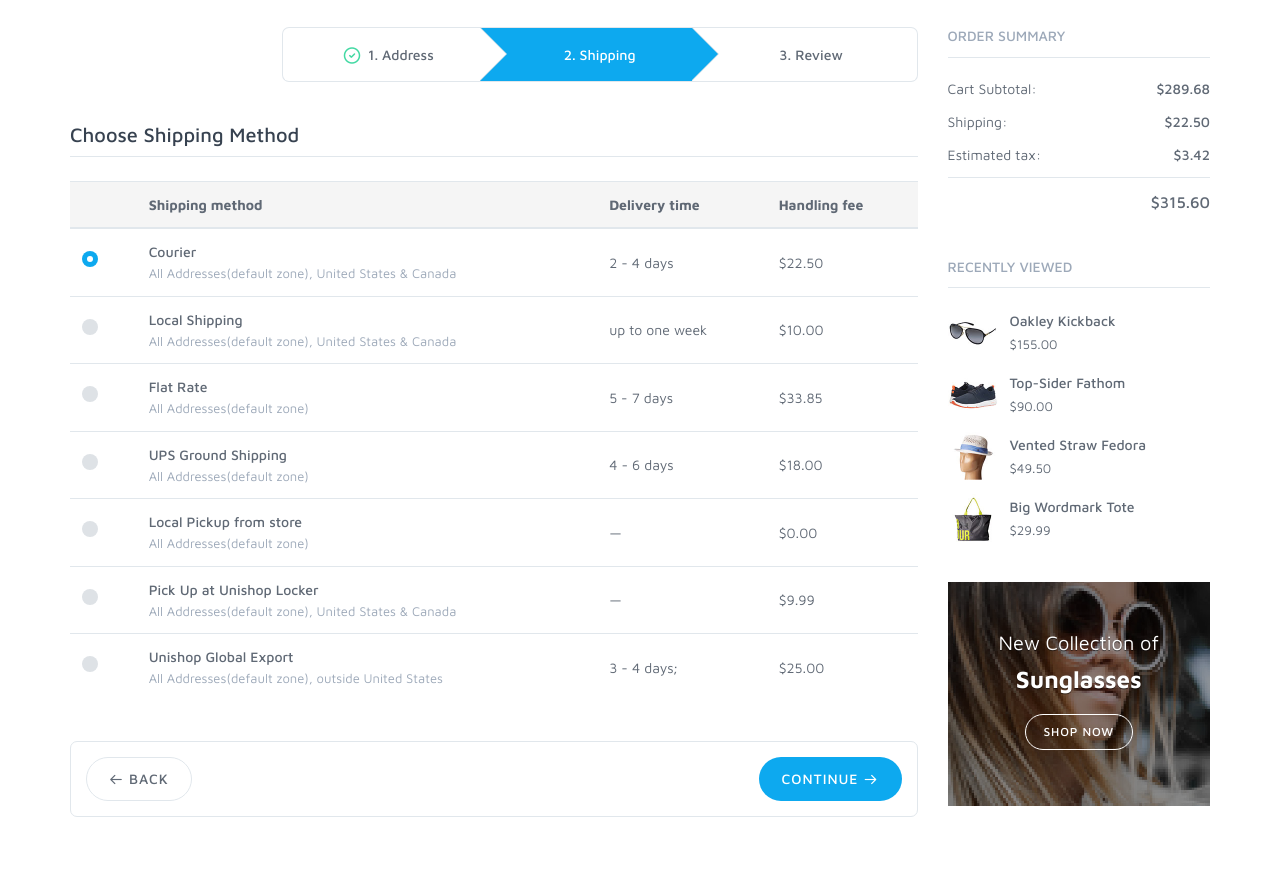
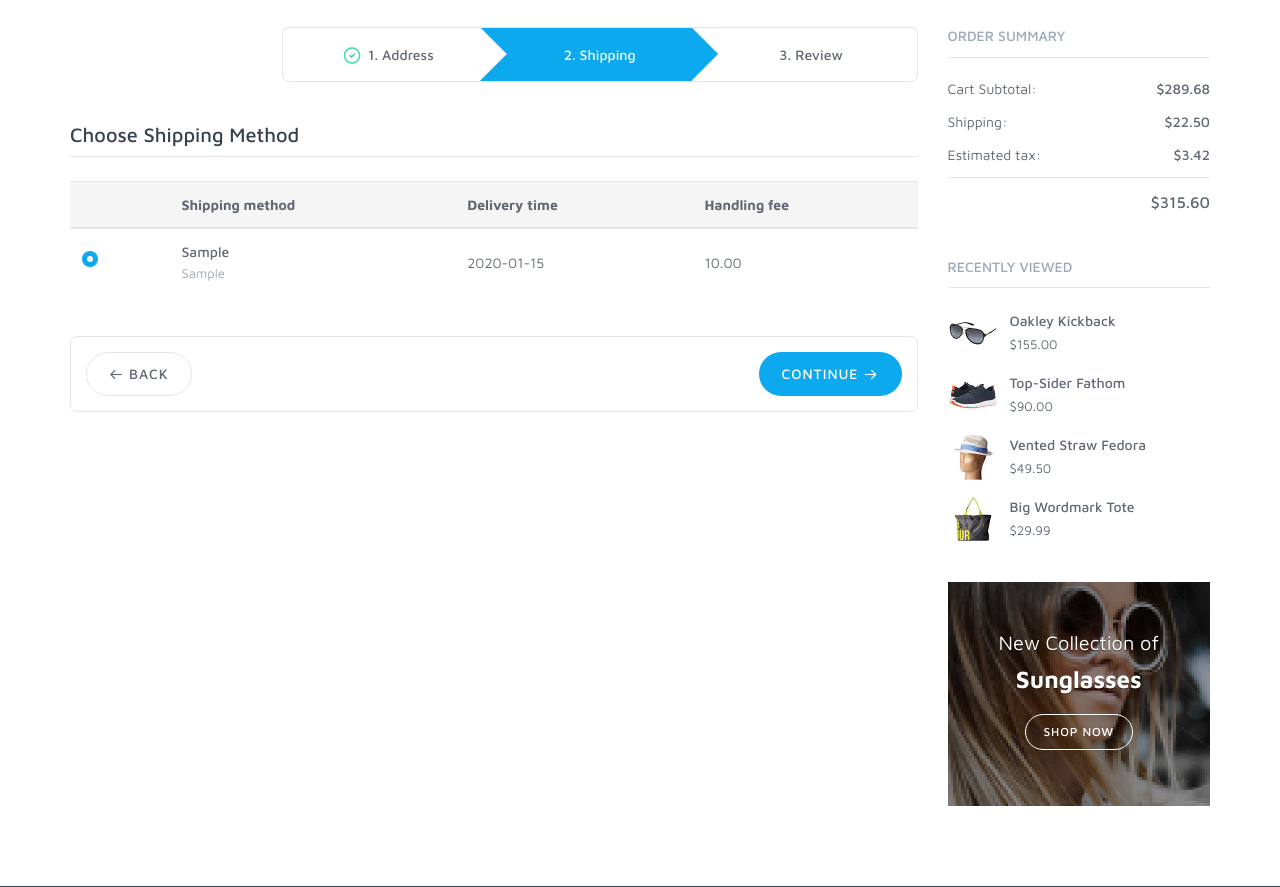
Before and after one commit to wezymord/OnlineShop, a Django app: page /checkout_shipping/ in a window 1280 px wide. Shown: the part 265-1152 px from the top of the page. Run offline with Django 3.2, Linux system fonts and the light colour scheme; tables that the repository leaves empty hold one stand-in row (values such as "Sample post"); some libraries are stand-ins or nearby versions.

Commit message:
added shipping methods to checkout-shipping

```diff
--- a/online_shop/templates/checkout-shipping.html
+++ b/online_shop/templates/checkout-shipping.html
@@ -38,6 +38,9 @@
                   </tr>
                 </thead>
                 <tbody>
+
+                {% for option in shipping_options %}
+
                   <tr>
                     <td class="align-middle">
                       <div class="custom-control custom-radio mb-0">
@@ -45,76 +48,79 @@
                         <label class="custom-control-label" for="courier"></label>
                       </div>
                     </td>
-                    <td class="align-middle"><span class="text-medium">Courier</span><br><span class="text-muted text-sm">All Addresses(default zone), United States & Canada</span></td>
-                    <td class="align-middle">2 - 4 days</td>
-                    <td class="align-middle">$22.50</td>
+                    <td class="align-middle"><span class="text-medium">{{ option.shipping_method }}</span><br><span class="text-muted text-sm">{{ option.available_destinations }}</span></td>
+                    <td class="align-middle">{{ option.delivery_time }}</td>
+                    <td class="align-middle">{{ option.cost }}</td>
                   </tr>
-                  <tr>
-                    <td class="align-middle">
-                      <div class="custom-control custom-radio mb-0">
-                        <input class="custom-control-input" type="radio" id="local" name="shipping-method">
-                        <label class="custom-control-label" for="local"></label>
-                      </div>
-                    </td>
-                    <td class="align-middle"><span class="text-medium">Local Shipping</span><br><span class="text-muted text-sm">All Addresses(default zone), United States & Canada</span></td>
-                    <td class="align-middle">up to one week</td>
-                    <td class="align-middle">$10.00</td>
-                  </tr>
-                  <tr>
-                    <td class="align-middle">
-                      <div class="custom-control custom-radio mb-0">
-                        <input class="custom-control-input" type="radio" id="flat" name="shipping-method">
-                        <label class="custom-control-label" for="flat"></label>
-                      </div>
-                    </td>
-                    <td class="align-middle"><span class="text-medium">Flat Rate</span><br><span class="text-muted text-sm">All Addresses(default zone)</span></td>
-                    <td class="align-middle">5 - 7 days</td>
-                    <td class="align-middle">$33.85</td>
-                  </tr>
-                  <tr>
-                    <td class="align-middle">
-                      <div class="custom-control custom-radio mb-0">
-                        <input class="custom-control-input" type="radio" id="ups" name="shipping-method">
-                        <label class="custom-control-label" for="ups"></label>
-                      </div>
-                    </td>
-                    <td class="align-middle"><span class="text-medium">UPS Ground Shipping</span><br><span class="text-muted text-sm">All Addresses(default zone)</span></td>
-                    <td class="align-middle">4 - 6 days</td>
-                    <td class="align-middle">$18.00</td>
-                  </tr>
-                  <tr>
-                    <td class="align-middle">
-                      <div class="custom-control custom-radio mb-0">
-                        <input class="custom-control-input" type="radio" id="pickup" name="shipping-method">
-                        <label class="custom-control-label" for="pickup"></label>
-                      </div>
-                    </td>
-                    <td class="align-middle"><span class="text-medium">Local Pickup from store</span><br><span class="text-muted text-sm">All Addresses(default zone)</span></td>
-                    <td class="align-middle">&mdash;</td>
-                    <td class="align-middle">$0.00</td>
-                  </tr>
-                  <tr>
-                    <td class="align-middle">
-                      <div class="custom-control custom-radio mb-0">
-                        <input class="custom-control-input" type="radio" id="locker" name="shipping-method">
-                        <label class="custom-control-label" for="locker"></label>
-                      </div>
-                    </td>
-                    <td class="align-middle"><span class="text-medium">Pick Up at Unishop Locker</span><br><span class="text-muted text-sm">All Addresses(default zone), United States & Canada</span></td>
-                    <td class="align-middle">&mdash;</td>
-                    <td class="align-middle">$9.99</td>
-                  </tr>
-                  <tr>
-                    <td class="align-middle">
-                      <div class="custom-control custom-radio mb-0">
-                        <input class="custom-control-input" type="radio" id="global" name="shipping-method">
-                        <label class="custom-control-label" for="global"></label>
-                      </div>
-                    </td>
-                    <td class="align-middle"><span class="text-medium">Unishop Global Export</span><br><span class="text-muted text-sm">All Addresses(default zone), outside United States</span></td>
-                    <td class="align-middle">3 - 4 days;</td>
-                    <td class="align-middle">$25.00</td>
-                  </tr>
+
+                {% endfor %}
+
+{#                  <tr>#}
+{#                    <td class="align-middle">#}
+{#                      <div class="custom-control custom-radio mb-0">#}
+{#                        <input class="custom-control-input" type="radio" id="local" name="shipping-method">#}
+{#                        <label class="custom-control-label" for="local"></label>#}
+{#                      </div>#}
+{#                    </td>#}
+{#                    <td class="align-middle"><span class="text-medium">Local Shipping</span><br><span class="text-muted text-sm">All Addresses(default zone), United States & Canada</span></td>#}
+{#                    <td class="align-middle">up to one week</td>#}
+{#                    <td class="align-middle">$10.00</td>#}
+{#                  </tr>#}
+{#                  <tr>#}
+{#                    <td class="align-middle">#}
+{#                      <div class="custom-control custom-radio mb-0">#}
+{#                        <input class="custom-control-input" type="radio" id="flat" name="shipping-method">#}
+{#                        <label class="custom-control-label" for="flat"></label>#}
+{#                      </div>#}
+{#                    </td>#}
+{#                    <td class="align-middle"><span class="text-medium">Flat Rate</span><br><span class="text-muted text-sm">All Addresses(default zone)</span></td>#}
+{#                    <td class="align-middle">5 - 7 days</td>#}
+{#                    <td class="align-middle">$33.85</td>#}
+{#                  </tr>#}
+{#                  <tr>#}
+{#                    <td class="align-middle">#}
+{#                      <div class="custom-control custom-radio mb-0">#}
+{#                        <input class="custom-control-input" type="radio" id="ups" name="shipping-method">#}
+{#                        <label class="custom-control-label" for="ups"></label>#}
+{#                      </div>#}
+{#                    </td>#}
+{#                    <td class="align-middle"><span class="text-medium">UPS Ground Shipping</span><br><span class="text-muted text-sm">All Addresses(default zone)</span></td>#}
+{#                    <td class="align-middle">4 - 6 days</td>#}
+{#                    <td class="align-middle">$18.00</td>#}
+{#                  </tr>#}
+{#                  <tr>#}
+{#                    <td class="align-middle">#}
+{#                      <div class="custom-control custom-radio mb-0">#}
+{#                        <input class="custom-control-input" type="radio" id="pickup" name="shipping-method">#}
+{#                        <label class="custom-control-label" for="pickup"></label>#}
+{#                      </div>#}
+{#                    </td>#}
+{#                    <td class="align-middle"><span class="text-medium">Local Pickup from store</span><br><span class="text-muted text-sm">All Addresses(default zone)</span></td>#}
+{#                    <td class="align-middle">&mdash;</td>#}
+{#                    <td class="align-middle">$0.00</td>#}
+{#                  </tr>#}
+{#                  <tr>#}
+{#                    <td class="align-middle">#}
+{#                      <div class="custom-control custom-radio mb-0">#}
+{#                        <input class="custom-control-input" type="radio" id="locker" name="shipping-method">#}
+{#                        <label class="custom-control-label" for="locker"></label>#}
+{#                      </div>#}
+{#                    </td>#}
+{#                    <td class="align-middle"><span class="text-medium">Pick Up at Unishop Locker</span><br><span class="text-muted text-sm">All Addresses(default zone), United States & Canada</span></td>#}
+{#                    <td class="align-middle">&mdash;</td>#}
+{#                    <td class="align-middle">$9.99</td>#}
+{#                  </tr>#}
+{#                  <tr>#}
+{#                    <td class="align-middle">#}
+{#                      <div class="custom-control custom-radio mb-0">#}
+{#                        <input class="custom-control-input" type="radio" id="global" name="shipping-method">#}
+{#                        <label class="custom-control-label" for="global"></label>#}
+{#                      </div>#}
+{#                    </td>#}
+{#                    <td class="align-middle"><span class="text-medium">Unishop Global Export</span><br><span class="text-muted text-sm">All Addresses(default zone), outside United States</span></td>#}
+{#                    <td class="align-middle">3 - 4 days;</td>#}
+{#                    <td class="align-middle">$25.00</td>#}
+{#                  </tr>#}
                 </tbody>
               </table>
             </div>
--- a/online_shop/views.py
+++ b/online_shop/views.py
@@ -2,7 +2,7 @@ from django.http import HttpResponse
 from django.views import View
 from django.shortcuts import render
 from django.shortcuts import redirect
-from .models import Product, Photo
+from .models import Product, ShippingOption
 from django.http import QueryDict
 
 
@@ -128,8 +128,13 @@ class CheckoutAddress(View):
 
 class CheckoutShipping(View):
     def get(self, request):
-        pass
-        return render(request, 'checkout-shipping.html')
+        shipping_options = ShippingOption.objects.all()
+
+        ctx = {
+            'shipping_options': shipping_options
+        }
+
+        return render(request, 'checkout-shipping.html', ctx)
 
 
 class CheckoutReview(View):
@@ -139,7 +144,7 @@ class CheckoutReview(View):
             products_id = request.session['basket']
             for id in products_id:
                 products.append(Product.objects.get(pk=id))
-            print(request.session.items())
+
             ctx = {
                 'products': list(set(products)),
                 'products_amount': request.session['basket']
```
